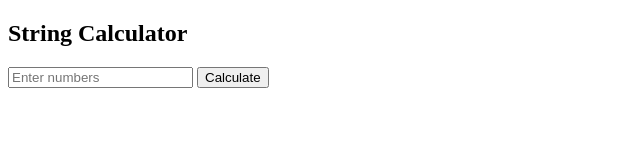
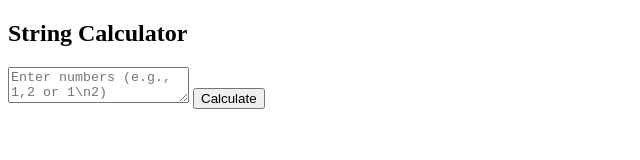
Before and after one commit to akankshapatil2015/stringCalculator, a website: page index.html in a window 1280 px wide. Shown: the whole page, without its empty margins (0-640 px from the left). Drawn offline with Linux system fonts and the light colour scheme.

Commit message:
Replaced input with textarea for multi-line number input

```diff
--- a/index.html
+++ b/index.html
@@ -8,7 +8,10 @@
   <body>
     <div class="calculator-container">
       <h2>String Calculator</h2>
-      <input type="text" id="numbersInput" placeholder="Enter numbers" />
+      <textarea
+        id="numbersInput"
+        placeholder="Enter numbers (e.g., 1,2 or 1\n2)"
+      ></textarea>
       <button onclick="calculate()">Calculate</button>
       <div id="result"></div>
     </div>
```
